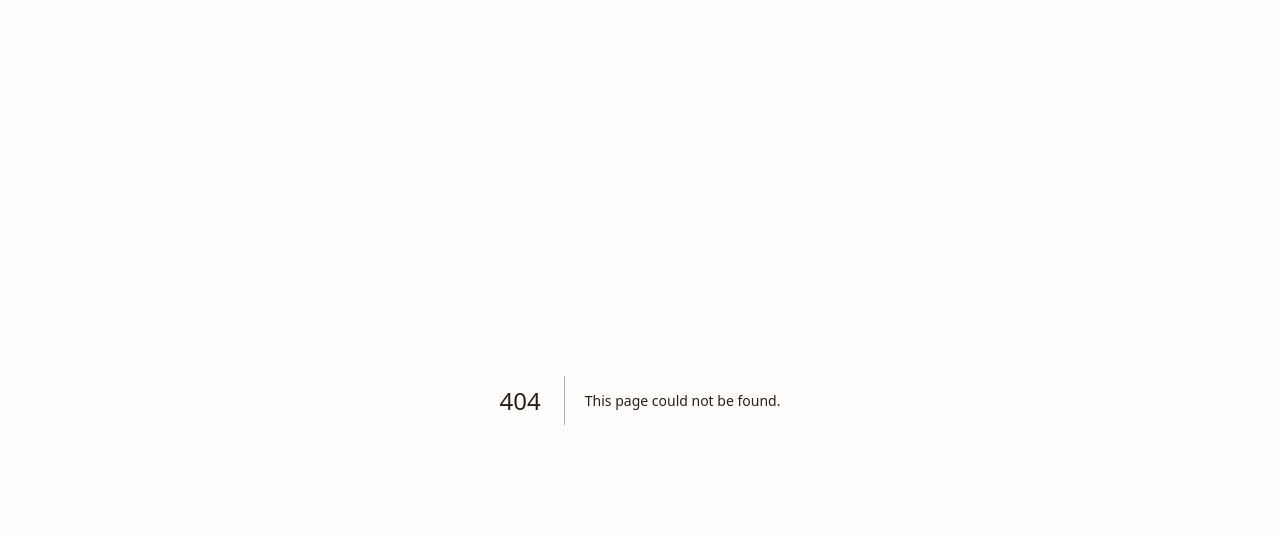
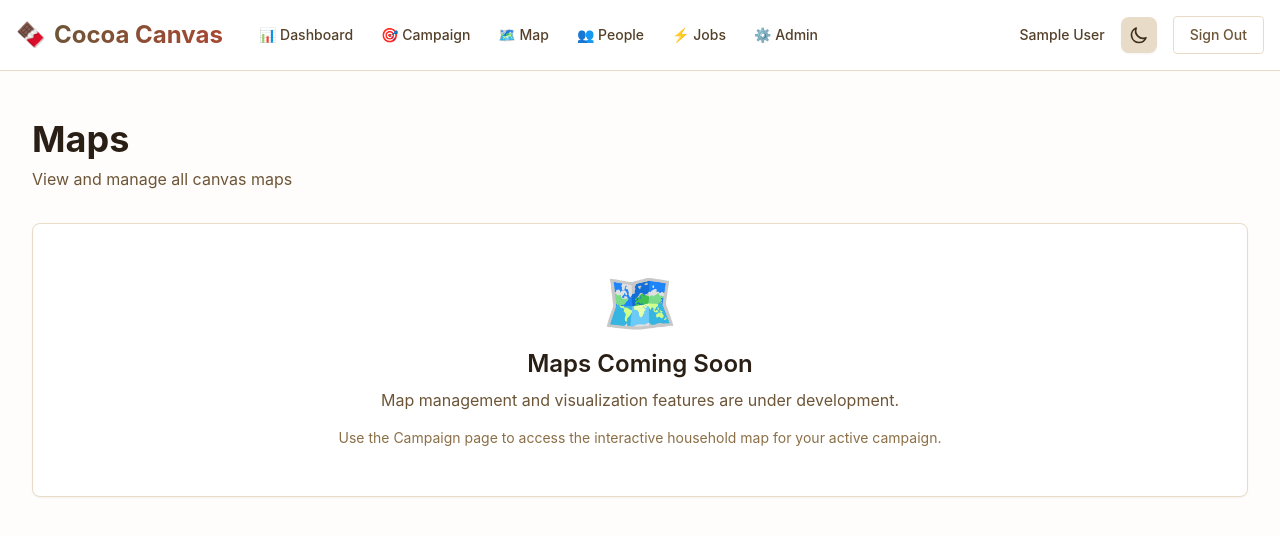
Before and after one commit to Spinnernicholas/cocoa-canvas, a Next.js app: page /maps in a window 1280 px wide. Before the commit this address had no page. Shown: the top 536 px of the page. Built offline with nearby package versions, Linux system fonts and the light colour scheme; sample sign-in values are in the browser's storage.

Commit message:
feat: add placeholder maps and settings pages with cocoa theme

```diff
--- /dev/null
+++ b/app/maps/page.tsx
@@ -0,0 +1,63 @@
+'use client';
+
+import { useEffect, useState } from 'react';
+import { useRouter } from 'next/navigation';
+import Header from '@/components/Header';
+
+interface User {
+  id: string;
+  email: string;
+  name: string;
+}
+
+export default function MapsPage() {
+  const router = useRouter();
+  const [user, setUser] = useState<User | null>(null);
+
+  useEffect(() => {
+    const userStr = localStorage.getItem('user');
+    const token = localStorage.getItem('authToken');
+
+    if (!userStr || !token) {
+      router.push('/login');
+      return;
+    }
+
+    try {
+      const userData = JSON.parse(userStr);
+      setUser(userData);
+    } catch (error) {
+      console.error('Error parsing user data:', error);
+      router.push('/login');
+    }
+  }, [router]);
+
+  if (!user) {
+    return null;
+  }
+
+  return (
+    <div className="min-h-screen bg-cream-50 dark:bg-cocoa-900">
+      <Header userName={user.name} />
+      <main className="max-w-7xl mx-auto px-4 sm:px-6 lg:px-8 py-12">
+        <div className="mb-8">
+          <h1 className="text-4xl font-bold text-cocoa-900 dark:text-cream-50 mb-2">Maps</h1>
+          <p className="text-cocoa-600 dark:text-cocoa-300">View and manage all canvas maps</p>
+        </div>
+
+        <div className="bg-white dark:bg-cocoa-800 rounded-lg shadow-sm p-12 border border-cocoa-200 dark:border-cocoa-700">
+          <div className="text-center">
+            <div className="text-6xl mb-4">🗺️</div>
+            <h2 className="text-2xl font-semibold text-cocoa-900 dark:text-cream-50 mb-2">Maps Coming Soon</h2>
+            <p className="text-cocoa-600 dark:text-cocoa-300 mb-4">
+              Map management and visualization features are under development.
+            </p>
+            <p className="text-sm text-cocoa-500 dark:text-cocoa-400">
+              Use the Campaign page to access the interactive household map for your active campaign.
+            </p>
+          </div>
+        </div>
+      </main>
+    </div>
+  );
+}
--- /dev/null
+++ b/app/settings/page.tsx
@@ -0,0 +1,63 @@
+'use client';
+
+import { useEffect, useState } from 'react';
+import { useRouter } from 'next/navigation';
+import Header from '@/components/Header';
+
+interface User {
+  id: string;
+  email: string;
+  name: string;
+}
+
+export default function SettingsPage() {
+  const router = useRouter();
+  const [user, setUser] = useState<User | null>(null);
+
+  useEffect(() => {
+    const userStr = localStorage.getItem('user');
+    const token = localStorage.getItem('authToken');
+
+    if (!userStr || !token) {
+      router.push('/login');
+      return;
+    }
+
+    try {
+      const userData = JSON.parse(userStr);
+      setUser(userData);
+    } catch (error) {
+      console.error('Error parsing user data:', error);
+      router.push('/login');
+    }
+  }, [router]);
+
+  if (!user) {
+    return null;
+  }
+
+  return (
+    <div className="min-h-screen bg-cream-50 dark:bg-cocoa-900">
+      <Header userName={user.name} />
+      <main className="max-w-7xl mx-auto px-4 sm:px-6 lg:px-8 py-12">
+        <div className="mb-8">
+          <h1 className="text-4xl font-bold text-cocoa-900 dark:text-cream-50 mb-2">Settings</h1>
+          <p className="text-cocoa-600 dark:text-cocoa-300">Manage your application preferences</p>
+        </div>
+
+        <div className="bg-white dark:bg-cocoa-800 rounded-lg shadow-sm p-12 border border-cocoa-200 dark:border-cocoa-700">
+          <div className="text-center">
+            <div className="text-6xl mb-4">⚙️</div>
+            <h2 className="text-2xl font-semibold text-cocoa-900 dark:text-cream-50 mb-2">Settings Coming Soon</h2>
+            <p className="text-cocoa-600 dark:text-cocoa-300 mb-4">
+              Settings and preferences management is under development.
+            </p>
+            <p className="text-sm text-cocoa-500 dark:text-cocoa-400">
+              Check back soon for user preferences, notifications, and more.
+            </p>
+          </div>
+        </div>
+      </main>
+    </div>
+  );
+}
```
